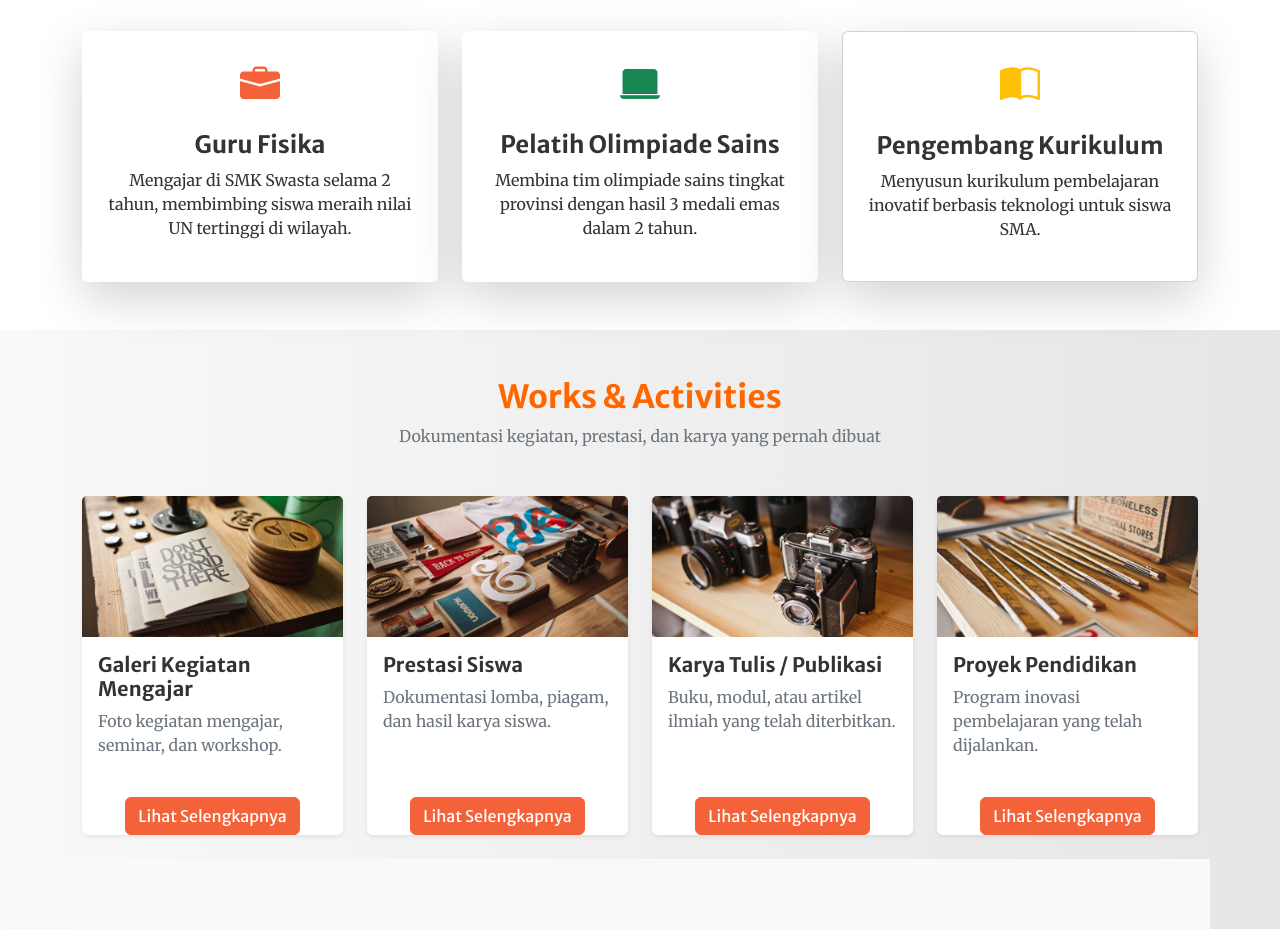
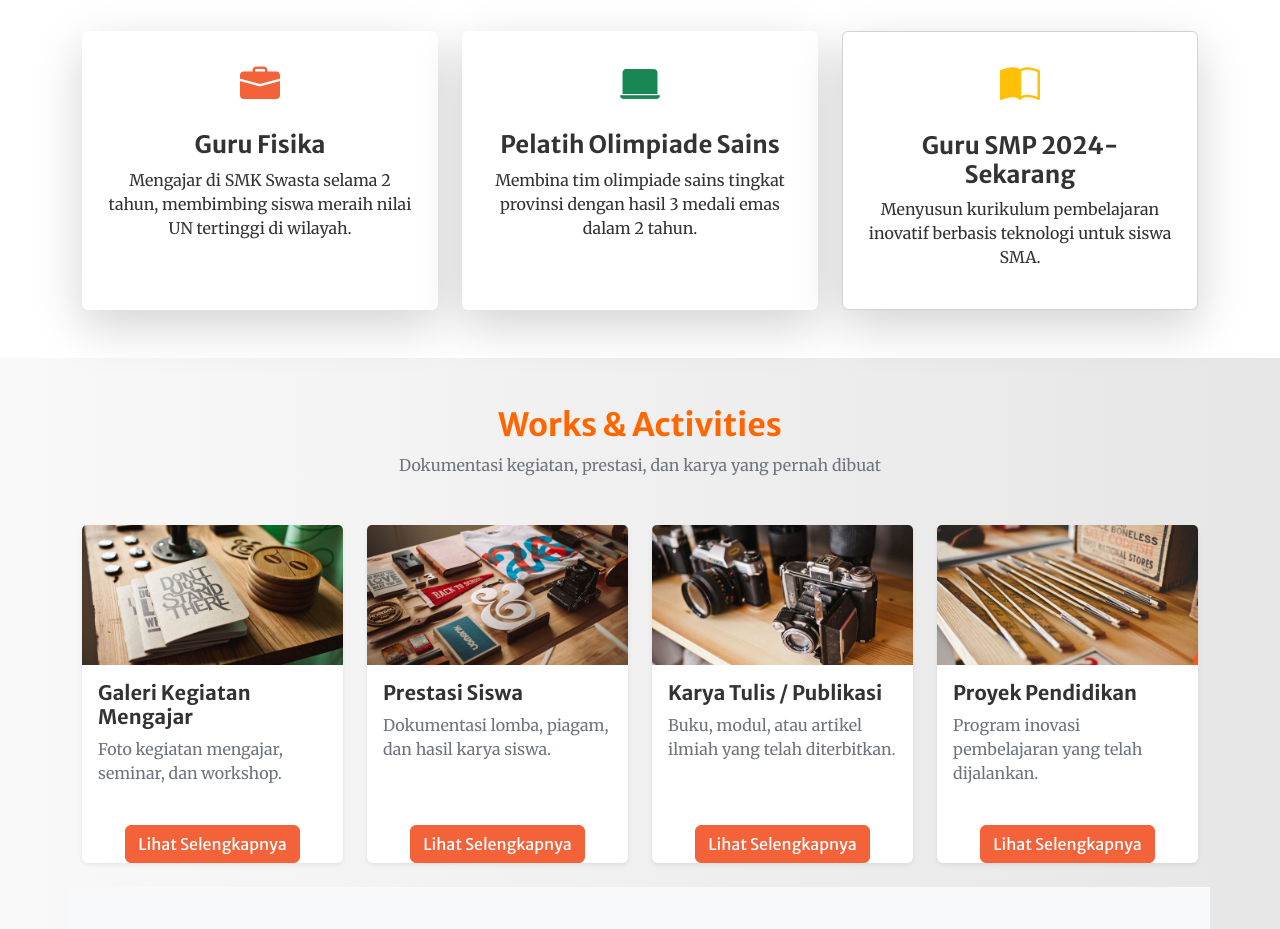
Before and after one commit to Mulyana96/siti-nurohimah-portfolio, a plain HTML site: page index.html in a window 1280 px wide. Shown: the part 1300-2229 px from the top of the page. Drawn offline with nearby package versions, Linux system fonts and the light colour scheme; some packages are replaced by stand-ins of ours; a script that the page names is missing; files whose address does not match are found by name.

Commit message:
perubahan nama di index.html

```diff
--- a/index.html
+++ b/index.html
@@ -227,7 +227,7 @@ body.dark .btn-link {
             <i class="bi bi-briefcase-fill fs-1 text-primary"></i>
           </div>
           <h4 class="fw-bold">Guru Fisika</h4>
-          <p>Mengajar di SMK Swasta selama 2 tahun, membimbing siswa meraih nilai UN tertinggi di wilayah.</p>
+          <p>Mengajar di SMK Swasta  selama 2 tahun, membimbing siswa meraih nilai UN tertinggi di wilayah.</p>
         </div>
       </div>
 
@@ -246,7 +246,7 @@ body.dark .btn-link {
           <div class="mb-3">
             <i class="bi bi-book-half fs-1 text-warning"></i>
           </div>
-          <h4 class="fw-bold">Pengembang Kurikulum</h4>
+          <h4 class="fw-bold">Guru SMP 2024-Sekarang</h4>
           <p>Menyusun kurikulum pembelajaran inovatif berbasis teknologi untuk siswa SMA.</p>
         </div>
       </div>
```
